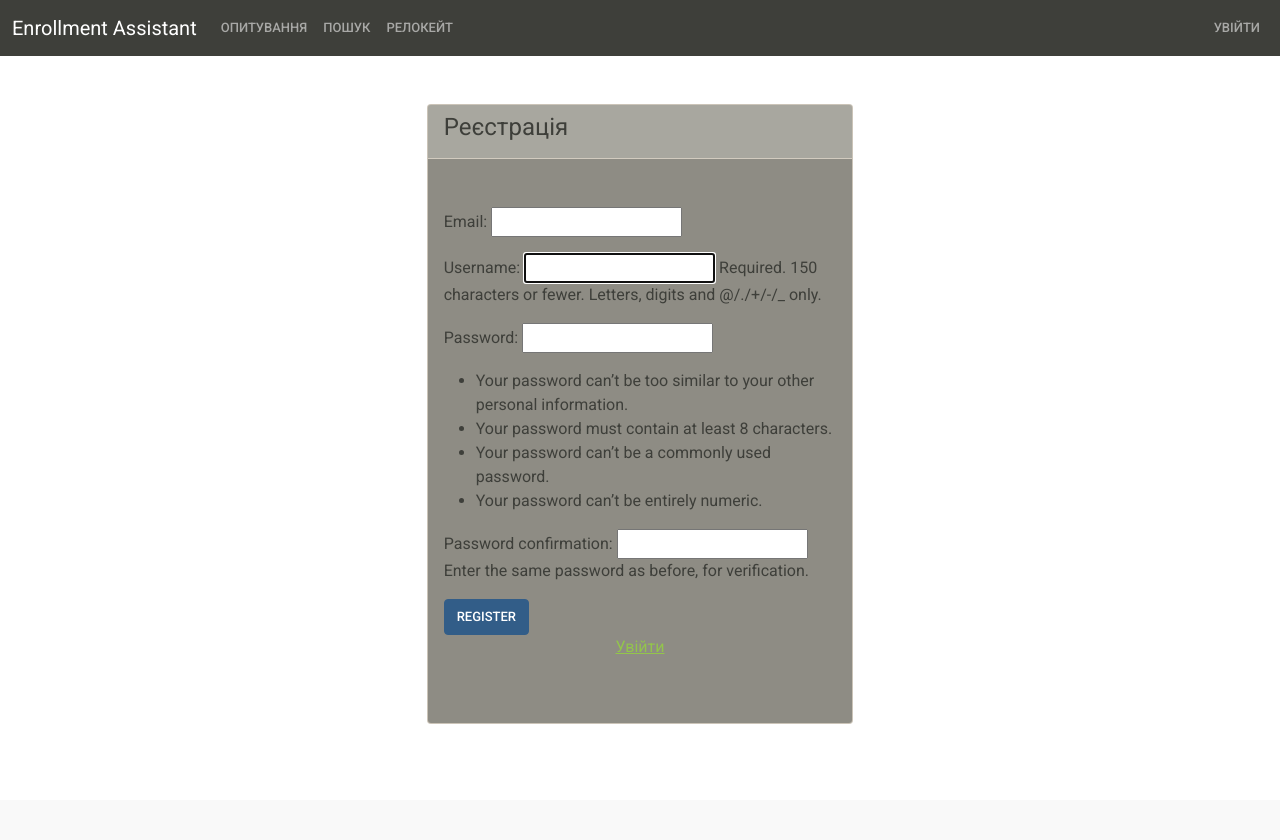
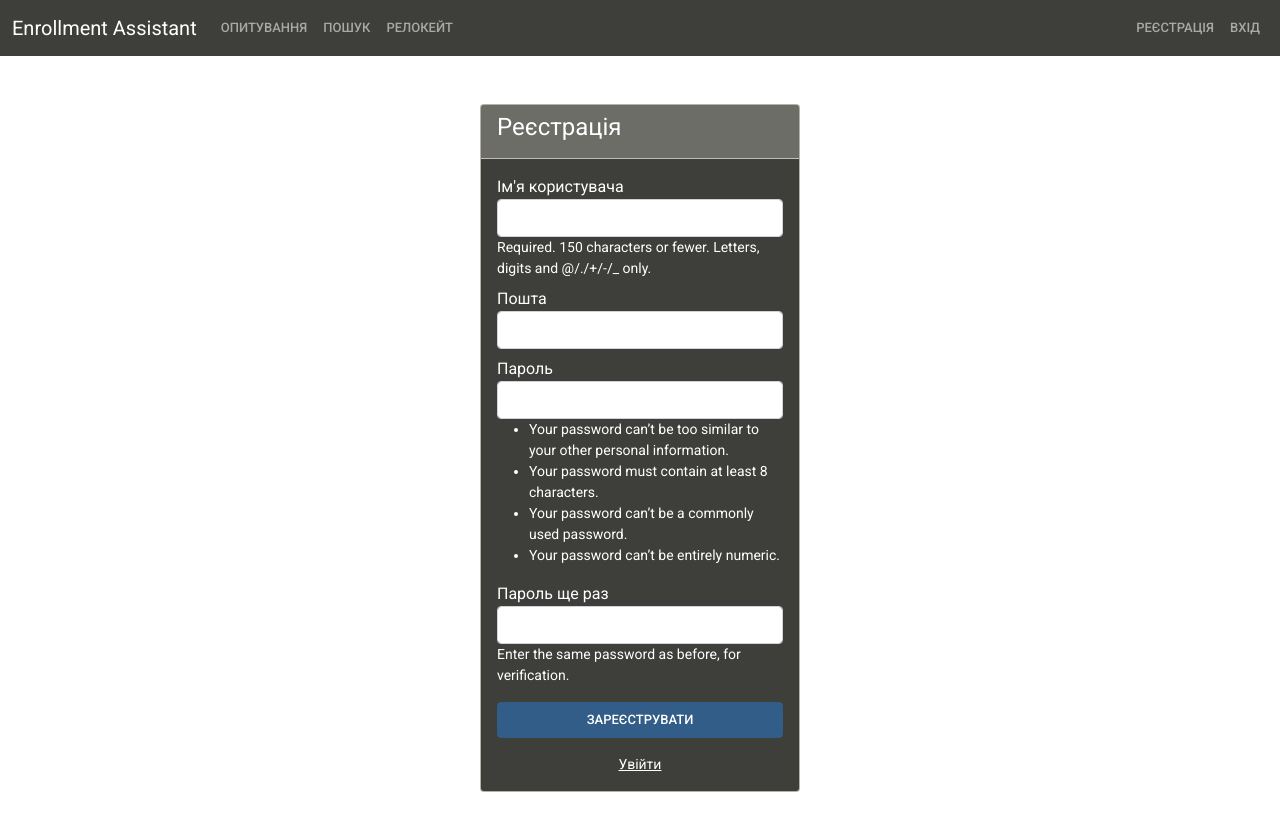
Before and after one commit to evroandrew/Dp-217_Python, a Django app: page /profile/registration in a window 1280 px wide. Before the commit the page ends 724 px from the top, so only its background shows below. Run offline with Django 3.2, Linux system fonts and the light colour scheme; some libraries are stand-ins or nearby versions.

Commit message:
Improve login and registration forms

```diff
--- a/templates/base_header.html
+++ b/templates/base_header.html
@@ -28,8 +28,11 @@
                         </ul>
                     </div>
                 {% else %}
-                    <div>
-                        <a class="nav-link" href="/profile/login"> Увійти </a>
+                    <div class="nav-item">
+                        <a class="nav-link" href="/profile/registration"> Реєстрація </a>
+                    </div>
+                    <div class="nav-item">
+                        <a class="nav-link" href="/profile/login"> Вхід </a>
                     </div>
                 {% endif %}
             </div>
--- a/users/templates/registration/registration.html
+++ b/users/templates/registration/registration.html
@@ -2,19 +2,84 @@
 
 {% block content %}
 <div id="registration-content">
-    <div id="registration-wrapper" class="col-md-4 mx-auto my-5">
-        <div class="card bg-secondary">
+    <div id="registration-wrapper" class="col-sm-6 col-md-5 col-lg-4 col-xl-3 mx-auto my-5">
+        <div class="card text-white bg-primary mb-3">
             <div class="card-header">
                     <h4>Реєстрація</h4>
                 </div>
-            <div class="card-body py-5">
+            <div class="card-body">
                 <form method="POST">
                     {% csrf_token %}
-                    {{ registration_form.as_p }}
-                    <button class="btn btn-primary" type="submit">Register</button>
+                    <div class="form-group mb-2">
+                        <label for="registration-username">
+                            Ім'я користувача
+                        </label>
+                        <input type="text" class="form-control" id="registration-username"
+                               placeholder="" name="{{ form.username.html_name }}"
+                               {% if form.username.value %}
+                                   value="{{ form.username.value }}"
+                               {% endif %}
+                        />
+                        <div class="small">
+                            {{ form.username.help_text }}
+                        </div>
+                    </div>
+
+                    <div class="form-group  mb-2">
+                        <label for="registration-email">
+                            Пошта
+                        </label>
+                        <input type="text" class="form-control" id="registration-email"
+                               placeholder="" name="{{ form.email.html_name }}"
+                               {% if form.email.value %}
+                                   value="{{ form.email.value }}"
+                               {% endif %}
+                        />
+                        <div class="small">
+                            {{ form.email.help_text }}
+                        </div>
+                    </div>
+
+                    <div class="form-group  mb-2">
+                        <label for="registration-password1">
+                            Пароль
+                        </label>
+                        <input type="password" class="form-control" id="registration-password1"
+                               placeholder="" name="{{ form.password1.html_name }}"
+                               {% if form.password1.value %}
+                                   value="{{ form.password1.value }}"
+                               {% endif %}
+                        />
+                        <div class="small">
+                            {{ form.password1.help_text }}
+                        </div>
+                    </div>
+
+                    <div class="form-group  mb-2">
+                        <label for="registration-password2">
+                            Пароль ще раз
+                        </label>
+                        <input type="password" class="form-control" id="registration-password2"
+                               placeholder="" name="{{ form.password2.html_name }}"
+                               {% if form.password2.value %}
+                                   value="{{ form.password2.value }}"
+                               {% endif %}
+                        />
+                        <div class="small">
+                            {{ form.password2.help_text }}
+                        </div>
+                    </div>
+
+                    <div class="d-grid gap-2 my-3">
+                        <button type="submit" id="registration-submit" class="btn btn-primary" >
+                            Зареєструвати
+                        </button>
+                    </div>
+
                 </form>
-{#                <p class="text-center mb-0">Маєте аккаунт? </p>#}
-                <p class="text-center"><a href="{% url 'login' %}">Увійти</a></p>
+                <div class="text-center small mt-2">
+                    <a class="text-white" href="{% url 'login' %}">Увійти</a>
+                </div>
             </div>
         </div>
     </div>
--- a/users/views.py
+++ b/users/views.py
@@ -19,4 +19,4 @@ def registration_view(request):
             return redirect("/")
         messages.error(request, "Unsuccessful registration. Invalid information.")
     form = CustomUserCreationForm()
-    return render(request=request, template_name="registration/registration.html", context={"registration_form": form})
+    return render(request=request, template_name="registration/registration.html", context={"form": form})
```
Also changed, not shown: users/templates/registration/login.html (+7 -8 lines).
